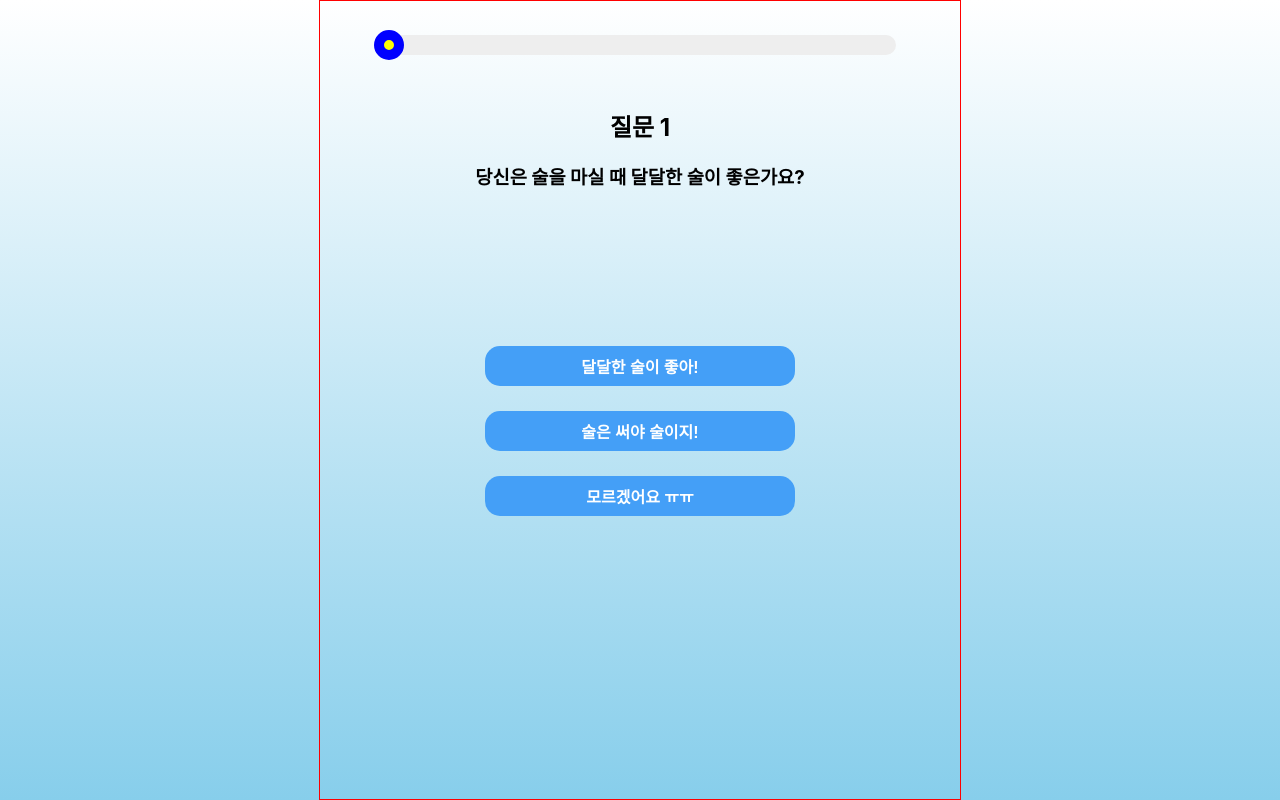
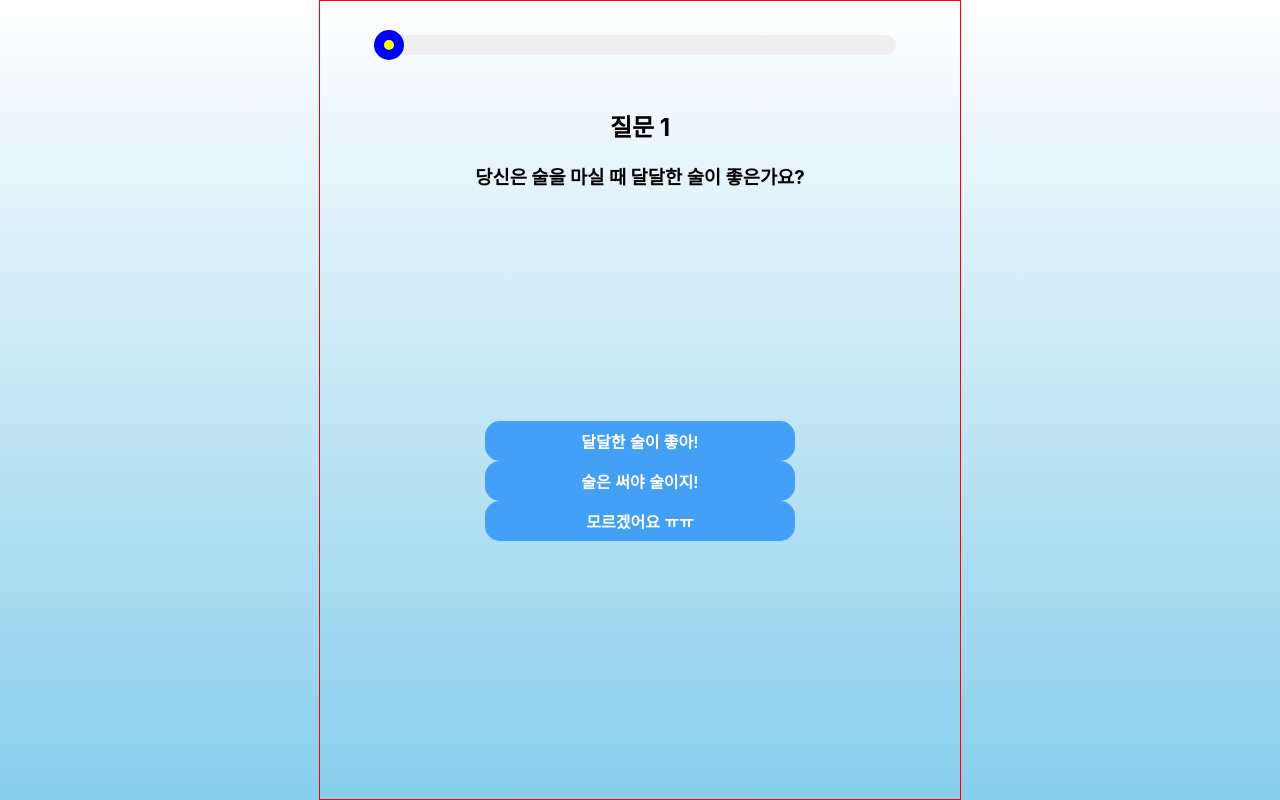
Before and after one commit to Quick-Project/BMTI-DLink, a React (Create React App) app: page /question in a window 1280 px wide. Built offline with nearby package versions, Linux system fonts and the light colour scheme; the HTML template or start-up script is replaced by a standard one.

Commit message:
🍹 style : style 수정

```diff
--- a/src/components/Button.js
+++ b/src/components/Button.js
@@ -14,7 +14,6 @@ const StyledButton = styled.button`
   text-align: center;
   border: 0;
   outline: 0;
-  margin-bottom: 25px;
   font-weight: bold;
   text-decoration: none;
   :hover {
--- a/src/index.css
+++ b/src/index.css
@@ -1,3 +1,9 @@
+html,
+body,
+#root {
+  height: 100%;
+}
+
 body {
   margin: 0;
   font-family: -apple-system, BlinkMacSystemFont, 'Segoe UI', 'Roboto', 'Oxygen',
```
